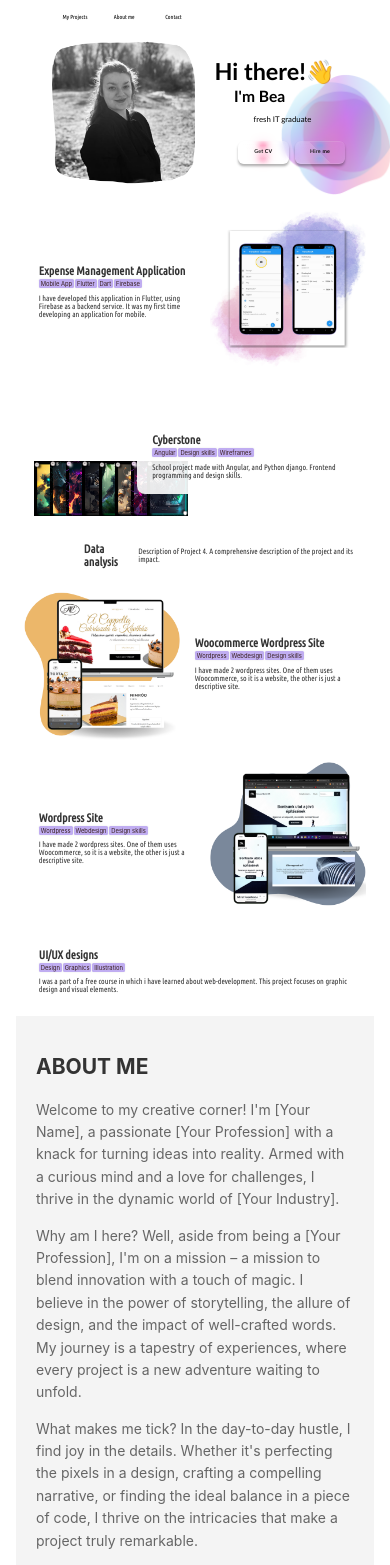
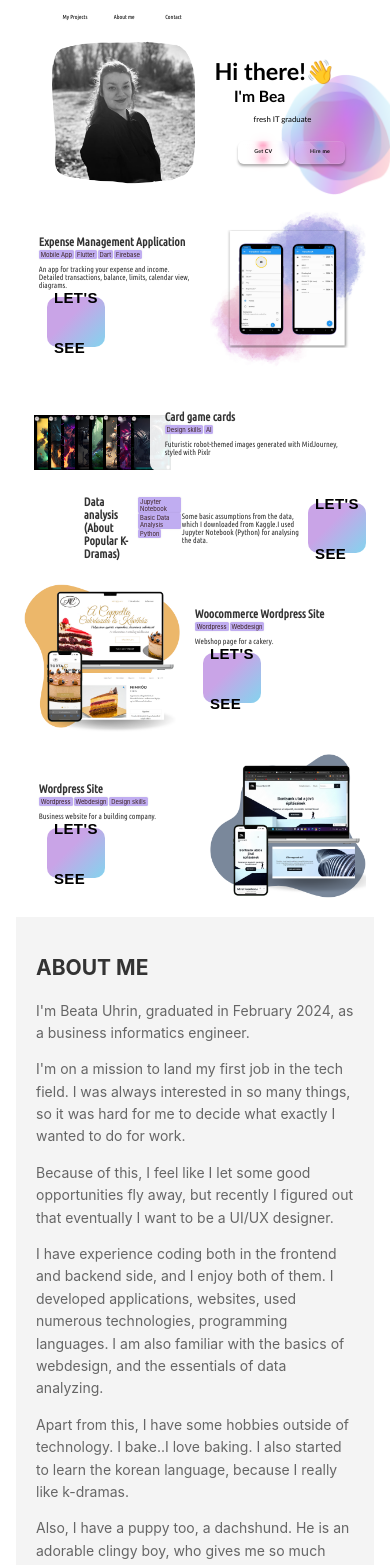
Before and after one commit to uhrinbea22/portfolio, an Angular app: page / in a window 390 px wide. Shown: the top 1565 px of the page. Built offline with nearby package versions, Linux system fonts and the light colour scheme; a web font is replaced by a local one.

Commit message:
added about component

```diff
--- a/src/app/about/about.component.html
+++ b/src/app/about/about.component.html
@@ -1,16 +1,20 @@
 
 
-<div class="about-me-text">
+<div class="about-me-text" id="about">
   <h2>About Me</h2>
-  <p>Welcome to my creative corner! I'm [Your Name], a passionate [Your Profession] with a knack for turning ideas into reality. Armed with a curious mind and a love for challenges, I thrive in the dynamic world of [Your Industry].</p>
+  <p>I'm Beata Uhrin, graduated in February 2024, as a business informatics engineer.</p>
 
-  <p>Why am I here? Well, aside from being a [Your Profession], I'm on a mission – a mission to blend innovation with a touch of magic. I believe in the power of storytelling, the allure of design, and the impact of well-crafted words. My journey is a tapestry of experiences, where every project is a new adventure waiting to unfold.</p>
+  <p>I'm on a mission to land my first job in the tech field. I was always interested in so many things, so it was hard for me to decide what exactly I wanted to do for work.</p>
 
-  <p>What makes me tick? In the day-to-day hustle, I find joy in the details. Whether it's perfecting the pixels in a design, crafting a compelling narrative, or finding the ideal balance in a piece of code, I thrive on the intricacies that make a project truly remarkable.</p>
+  <p>Because of this, I feel like I let some good opportunities fly away, but recently I figured out that eventually I want to be a UI/UX designer.</p>
 
-  <p>Beyond the Desk: When I'm not immersed in my creative pursuits, you'll likely find me [insert a personal hobby or interest]. Exploring the intersection of [Your Interests] and [Your Profession] fuels my creativity and keeps the inspiration flowing.</p>
+  <p>I have experience coding both in the frontend and backend side, and I enjoy both of them. I developed applications, websites, used numerous technologies, programming languages. I am also familiar with the basics of webdesign, and the essentials of data analyzing.</p>
 
-  <p>Let's Create Something Extraordinary: Collaboration is at the heart of what I do. I believe in the power of teamwork, where diverse perspectives come together to create something truly extraordinary. So, if you're ready to embark on a creative journey, let's connect and turn ideas into masterpieces.</p>
+  <p>Apart from this, I have some hobbies outside of technology. I bake..I love baking. I also started to learn the korean language, because I really like k-dramas.</p>
 
-  <p>Thanks for stopping by – I can't wait to see what we can create together!</p>
+  <p>Also, I have a puppy too, a dachshund. He is an adorable clingy boy, who gives me so much love.</p>
+
+  <p>That's it from me in a nutshell. If you think I would be a good addition for your team, please do not hesitate to contact me.</p>
+
+  <p>Thanks for stopping by!</p>
 </div>
--- a/src/app/about/about.component.scss
+++ b/src/app/about/about.component.scss
@@ -1,5 +1,5 @@
 body {
-  font-family: 'Arial', sans-serif;
+  font-family: 'Ubuntu Condensed', sans-serif;
   margin: 0;
   padding: 0;
 }
--- a/src/app/app.component.html
+++ b/src/app/app.component.html
@@ -28,25 +28,8 @@
 <app-hero-section></app-hero-section>
 <app-projects></app-projects>
 <app-about></app-about>
+<app-footer></app-footer>
 
-
-  <footer>
-    <div>
-      I love some good feedback, so please leave any criticism about any part of my work!
-    </div>
-    <section class="feedback-form">
-      <form [formGroup]="checkoutForm" (ngSubmit)="onSubmit()">
-        <div>
-          <label for="text">
-            Feedback
-          </label>
-          <input id="text" type="text" >
-        </div>
-        <button class="button" type="submit">Submit</button>
-      </form>
-
-    </section>
-  </footer>
 
 
 
--- a/src/app/app.component.ts
+++ b/src/app/app.component.ts
@@ -10,19 +10,12 @@ import {FormBuilder} from "@angular/forms";
 export class AppComponent {
   title = 'bea';
 
-  checkoutForm = this.formBuilder.group({
-    name: ''
-  });
 
-  constructor(private formBuilder: FormBuilder) {
-  }
 
-  onSubmit(): void {
-    // Process checkout data here
-    console.log(this.checkoutForm.value);
-    this.checkoutForm.reset();
+  constructor() {
   }
 
 
 
+
 }
--- a/src/app/footer/footer.component.html
+++ b/src/app/footer/footer.component.html
@@ -1 +1,8 @@
-<p>footer works!</p>
+<footer>
+  <div>
+    I love some good feedback, so please leave any criticism about any part of my work!
+  </div>
+  <section class="feedback-form">
+
+  </section>
+</footer>
--- a/src/app/projects/projects.component.html
+++ b/src/app/projects/projects.component.html
@@ -8,6 +8,11 @@
         <span class="tag" *ngFor="let tag of project.tags">{{ tag }}</span>
       </p>
       <p class="description">{{ project.description }}</p>
+      <div class="container">
+        <div class="button_link" *ngIf="project.link"><a href="{{project.link}}">Let's see</a></div>
+      </div>
+
+
     </div>
     <div class="project-frame" *ngIf="project.image">
       <img [src]="project.image" alt="{{ project.name }}" class="project-image">
--- a/src/app/projects/projects.component.scss
+++ b/src/app/projects/projects.component.scss
@@ -108,7 +108,7 @@
   position: relative;
   //box-shadow: 0 0 0.5vw rgba(0, 0, 0, 0.1);
   transition: transform 0.3s ease-in-out;
-  height: 26vw;
+  height: 14vw;
   flex-grow: inherit;
   display: grid;
   place-items: center;
@@ -136,13 +136,13 @@
   box-shadow: rgb(38, 57, 77) 0px 20px 30px -10px;
 }
 .card.card1 { background-image: url('../../assets/cyberstone/1.jpg'); left: 0; }
-.card.card2 { background-image: url('../../assets/cyberstone/2.jpg'); left: 14.3%; }
-.card.card3 { background-image: url('../../assets/cyberstone/3.jpg'); left: 28.6%; }
-.card.card4 { background-image: url('../../assets/cyberstone/4.jpg'); left: 42.9%; }
-.card.card5 { background-image: url('../../assets/cyberstone/5.jpg'); left: 57.2%; }
-.card.card6 { background-image: url('../../assets/cyberstone/6.jpg'); left: 71.5%; }
-.card.card7 { background-image: url('../../assets/cyberstone/7.jpg'); left: 85.8%; }
-.card.card8 { background-image: url('../../assets/cyberstone/8.jpg'); left: 100%; }
+.card.card2 { background-image: url('../../assets/cyberstone/2.jpg'); left: 11%; }
+.card.card3 { background-image: url('../../assets/cyberstone/3.jpg'); left: 22%; }
+.card.card4 { background-image: url('../../assets/cyberstone/4.jpg'); left: 33%; }
+.card.card5 { background-image: url('../../assets/cyberstone/5.jpg'); left: 44%; }
+.card.card6 { background-image: url('../../assets/cyberstone/6.jpg'); left: 55%; }
+.card.card7 { background-image: url('../../assets/cyberstone/7.jpg'); left: 66%; }
+.card.card8 { background-image: url('../../assets/cyberstone/8.jpg'); left: 77%; }
 
 
 /* for a 3 column one row each column is one pic*/
@@ -252,7 +252,7 @@
   }
 }
 
-
+/*
 .project:nth-child(3) {
 
   .project-info {
@@ -270,3 +270,72 @@
   }
 
 }
+*/
+
+
+
+
+.button_link {
+  width: 15vw;
+  align-items: center;
+  background-image: linear-gradient(135deg, #c9a4e7 40%, #83d4ee);
+  margin-top : 2vw;
+  margin-left: 2vw;
+  border-radius: 10px;
+  box-sizing: border-box;
+  color: #fff;
+  cursor: pointer;
+  display: flex;
+  flex-direction: column;
+  font-family: "Codec cold",sans-serif;
+  font-size: 16px;
+  font-weight: 700;
+  height: 54px;
+  justify-content: center;
+  letter-spacing: .4px;
+  line-height: 1;
+
+  padding-left: 20px;
+  padding-right: 20px;
+  padding-top: 3px;
+  text-decoration: none;
+  text-transform: uppercase;
+  user-select: none;
+  -webkit-user-select: none;
+  touch-action: manipulation;
+}
+
+
+
+
+
+
+.button_link:active {
+  outline: 0;
+}
+
+.button_link:hover {
+  outline: 0;
+}
+
+.button_link a {
+  text-decoration: none;
+  color: black;
+  transition: all 200ms;
+}
+
+.button_link:hover a {
+  transform: scale(.9);
+  opacity: .75;
+}
+
+@media screen and (max-width: 991px) {
+  .button_link {
+    font-size: 15px;
+    height: 50px;
+  }
+
+  .button_link a {
+    line-height: 50px;
+  }
+}
--- a/src/app/projects/projects.component.ts
+++ b/src/app/projects/projects.component.ts
@@ -9,39 +9,38 @@ export class ProjectsComponent {
   projects = [
     {
       name: 'Expense Management Application',
-      description: 'I have developed this application in Flutter, using Firebase as a backend service.\n' +
-        'It was my first time developing an application for mobile. \n ',
+      description: 'An app for tracking your expense and income. Detailed transactions, balance, limits, calendar view, diagrams.',
       tags: ['Mobile App', 'Flutter', 'Dart' , 'Firebase'],
       image: '../assets/expense_management/as.png',
+      link:'https://github.com/uhrinbea22/XPT'
     },
     {
-      name: 'Cyberstone',
-      description: 'School project made with Angular, and Python django. Frontend programming and design skills.',
-      tags: ['Angular', 'Design skills', 'Wireframes'],
+      name: 'Card game cards',
+      description: 'Futuristic robot-themed images generated with MidJourney, styled with Pixlr',
+      tags: ['Design skills', 'AI'],
       cards: true,
     },
     {
-      name: 'Data analysis',
-      description: 'Description of Project 4. A comprehensive description of the project and its impact.',
-      tags: ['Web Development', 'React', 'API Integration'],
+      name: 'Data analysis (About Popular K-Dramas)',
+      description: 'Some basic assumptions from the data, which I downloaded from Kaggle.I used Jupyter Notebook (Python) for analysing the data.',
+      tags: ['Jupyter Notebook', 'Basic Data Analysis', 'Python'],
+      link:'https://github.com/uhrinbea22/Data-analysis-'
     },
     {
       name: 'Woocommerce Wordpress Site',
-      description: 'I have made 2 wordpress sites. One of them uses Woocommerce, so it is a website, the other is just a descriptive site.',
-      tags: ['Wordpress', 'Webdesign', 'Design skills'],
+      description: 'Webshop page for a cakery.',
+      tags: ['Wordpress', 'Webdesign'],
       image: '../assets/wp/ac_mockup.png',
+      link:'https://cukraszdaac.eu/wp/'
     },
     {
       name: 'Wordpress Site',
-      description: 'I have made 2 wordpress sites. One of them uses Woocommerce, so it is a website, the other is just a descriptive site.',
+      description: 'Business website for a building company. ',
       tags: ['Wordpress', 'Webdesign', 'Design skills'],
       image: '../assets/wp/general_mockup.png',
+      link:'https://general-sprint.com/'
     },
-    {
-      name: 'UI/UX designs',
-      description: 'I was a part of a free course in which i have learned about web-development. This project focuses on graphic design and visual elements.',
-      tags: ['Design', 'Graphics', 'Illustration'],
-    },
+
   ];
 
 }
```
Also changed, not shown: src/assets/data_analyzis/1.png (added), src/assets/data_analyzis/big_data_ai.png (added), 47 other files (tests, documents, lock files or other folders). Lines whose indentation alone changed are shown as unchanged.
